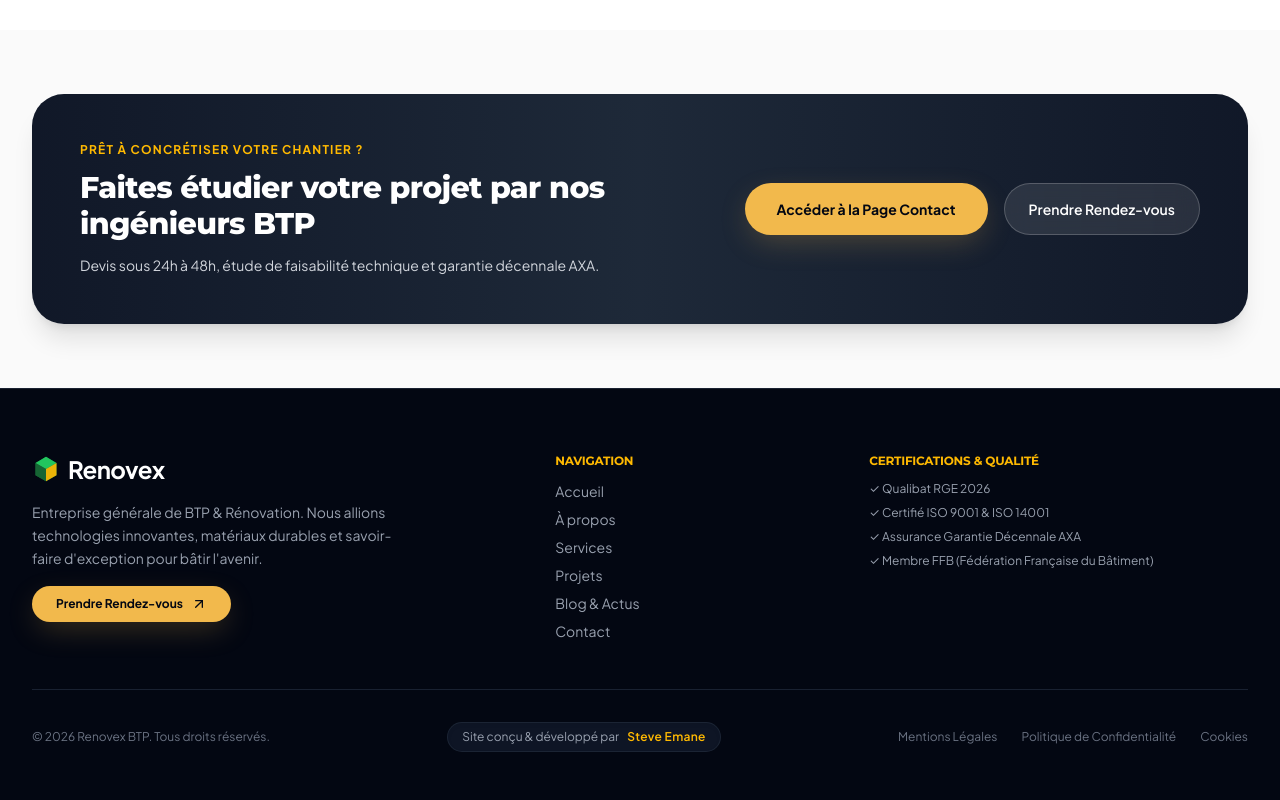
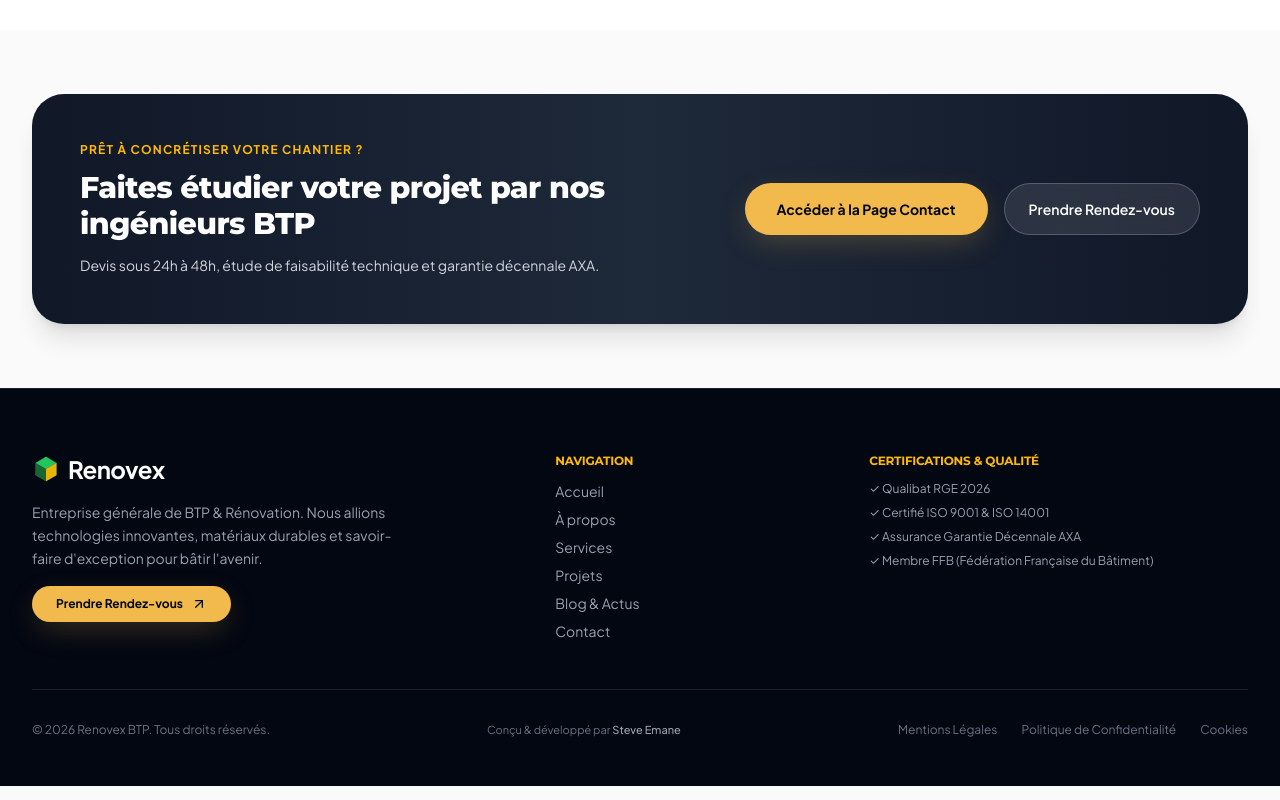
Before and after one commit to devandfree/Renovex, a React (Vite) app: page / in a window 1280 px wide. Shown: the part 5065-5865 px from the top of the page. Built offline with nearby package versions, Linux system fonts and the light colour scheme.

Commit message:
style: update footer credits design
Simplify the footer credit styling to be more minimalist and consistent with the bottom bar layout.

```diff
--- a/src/components/Footer.tsx
+++ b/src/components/Footer.tsx
@@ -88,9 +88,9 @@ export const Footer: React.FC<FooterProps> = ({ lang, onOpenBooking, onNavigate
         <div className="pt-8 flex flex-col md:flex-row items-center justify-between text-xs text-gray-500 gap-4">
           <p>© {new Date().getFullYear()} Renovex BTP. {lang === 'fr' ? 'Tous droits réservés.' : 'All rights reserved.'}</p>
 
-          <div className="flex items-center gap-2 bg-gray-900/90 px-3.5 py-1.5 rounded-full border border-gray-800/80 text-xs text-gray-400 shadow-inner">
-            <span>{lang === 'fr' ? 'Site conçu & développé par' : 'Site designed & developed by'}</span>
-            <span className="font-semibold text-amber-400 tracking-wide">Steve Emane</span>
+          <div className="text-[11px] text-gray-500">
+            <span>{lang === 'fr' ? 'Conçu & développé par ' : 'Designed & developed by '}</span>
+            <span className="text-gray-400 font-medium">Steve Emane</span>
           </div>
 
           <div className="flex space-x-6">
```
